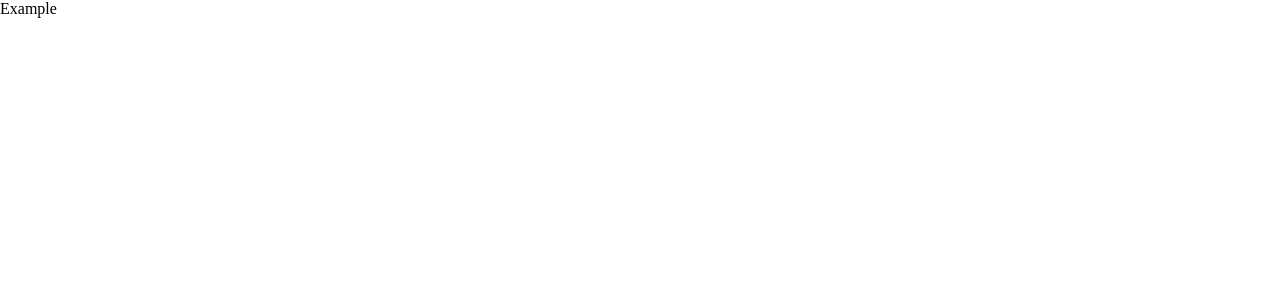
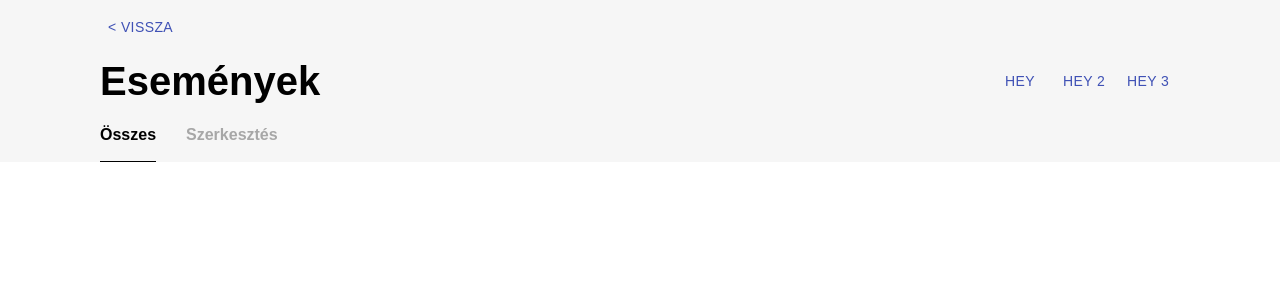
Before and after one commit to akosfi/volunteerfrontend, a React (Create React App) app: page / in a window 1280 px wide. Shown: the top 300 px of the page. Built offline with nearby package versions, Linux system fonts and the light colour scheme.

Commit message:
[feature] PageHeader component base.

```diff
--- a/package.json
+++ b/package.json
@@ -8,6 +8,7 @@
     "@testing-library/react": "^11.2.5",
     "@testing-library/user-event": "^12.8.3",
     "@types/axios": "^0.14.0",
+    "@types/classnames": "^2.2.11",
     "@types/express": "^4.17.11",
     "@types/jest": "^26.0.21",
     "@types/lodash": "^4.14.168",
--- a/src/App.tsx
+++ b/src/App.tsx
@@ -1,8 +1,11 @@
 import React, { FC } from "react";
 import { BrowserRouter as Router, Switch, Route } from "react-router-dom";
 import { createMuiTheme, ThemeProvider } from "@material-ui/core/styles";
+import { Button } from "@material-ui/core";
 //
 import "assets/styles/global.scss";
+import PageHeader from "./components/common/PageHeader";
+import PageHeaderTab from "./components/common/PageHeader/components/PageHeaderTab";
 
 const App: FC = () => {
     const theme = createMuiTheme({
@@ -22,7 +25,24 @@ const App: FC = () => {
             <Router>
                 <Switch>
                     <Route path="/" exact>
-                        <p>Example</p>
+                        <PageHeader title="Események">
+                            {{
+                                upperAction: <Button color="primary">{"< "}Vissza</Button>,
+                                actionButtons: (
+                                    <>
+                                        <Button color="primary">Hey</Button>
+                                        <Button color="primary">Hey 2</Button>
+                                        <Button color="primary">Hey 3</Button>
+                                    </>
+                                ),
+                                tabButtons: (
+                                    <>
+                                        <PageHeaderTab title="Összes" isActive />
+                                        <PageHeaderTab title="Szerkesztés" />
+                                    </>
+                                )
+                            }}
+                        </PageHeader>
                     </Route>
                 </Switch>
             </Router>
--- a/src/assets/styles/global.scss
+++ b/src/assets/styles/global.scss
@@ -1,4 +1,5 @@
 * {
   margin: 0;
   padding: 0;
+  font-family: sans-serif;
 }
--- /dev/null
+++ b/src/components/common/PageHeader/components/PageHeaderTab/index.tsx
@@ -0,0 +1,32 @@
+import { FC } from "react";
+import { makeStyles } from "@material-ui/core";
+import classnames from "classnames";
+
+const useStyles = makeStyles(() => ({
+    root: {
+        height: "54px",
+        display: "inline-flex",
+        alignItems: "center",
+        color: "#A7A7A7",
+        marginRight: "30px",
+        boxSizing: "border-box",
+        fontWeight: "bold",
+        cursor: "pointer"
+    },
+    active: {
+        color: "#000000",
+        borderBottom: "1px solid #000000"
+    }
+}));
+
+export type Props = {
+    title: string;
+    isActive?: boolean;
+};
+
+const PageHeaderTab: FC<Props> = ({ title, isActive = false }) => {
+    const classes = useStyles();
+    return <div className={classnames(classes.root, { [classes.active]: isActive })}>{title}</div>;
+};
+
+export default PageHeaderTab;
--- /dev/null
+++ b/src/components/common/PageHeader/index.tsx
@@ -0,0 +1,60 @@
+import { FC, ReactNode } from "react";
+import { makeStyles } from "@material-ui/core";
+import classnames from "classnames";
+
+const useStyles = makeStyles(() => ({
+    root: {
+        width: "100%",
+        height: "162px",
+        background: "#F6F6F6"
+    },
+    rows: {
+        width: "1080px",
+        margin: "0 auto",
+        background: "#F6F6F6",
+        display: "flex",
+        flexDirection: "column"
+    },
+    row: {
+        flex: "0 0 54px",
+        display: "flex",
+        alignItems: "center"
+    },
+    title: {
+        fontWeight: "bold",
+        fontSize: "40px"
+    },
+    actionButtons: {
+        justifyContent: "space-between"
+    },
+    tabButtons: {
+        display: "flex"
+    }
+}));
+
+export type Props = {
+    title: string;
+    children?: {
+        upperAction?: ReactNode;
+        actionButtons?: ReactNode;
+        tabButtons?: ReactNode;
+    };
+};
+
+const PageHeader: FC<Props> = ({ title, children }) => {
+    const classes = useStyles();
+    return (
+        <div className={classes.root}>
+            <div className={classes.rows}>
+                <div className={classes.row}>{children?.upperAction}</div>
+                <div className={classnames(classes.row, classes.actionButtons)}>
+                    <span className={classes.title}>{title}</span>
+                    <div>{children?.actionButtons}</div>
+                </div>
+                <div className={classes.row}>{children?.tabButtons}</div>
+            </div>
+        </div>
+    );
+};
+
+export default PageHeader;
```
Also changed, not shown: 1 other file (tests, documents, lock files or other folders).
